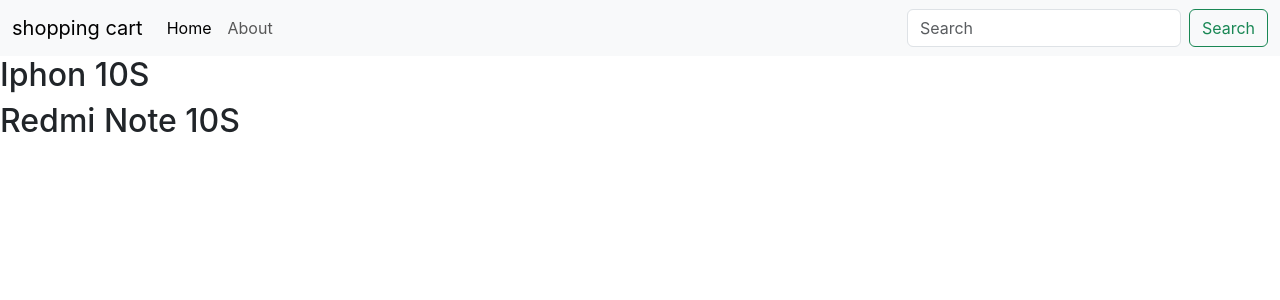
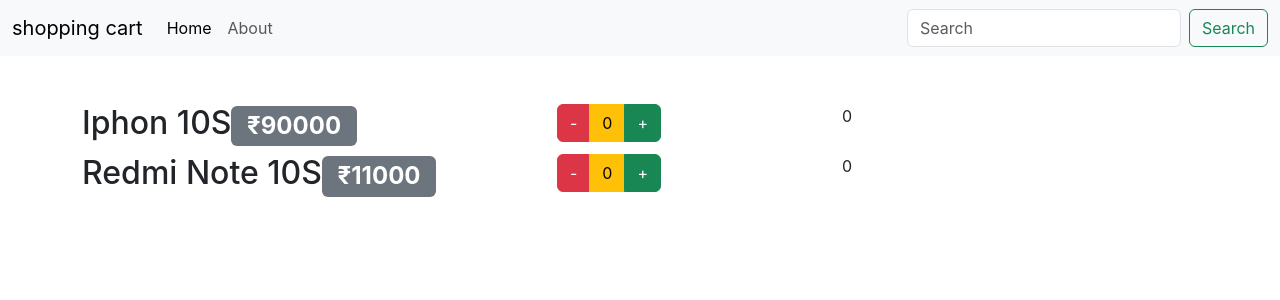
Before and after one commit to satya549/Reactjs, a React (Create React App) app: page / in a window 1280 px wide. Shown: the top 300 px of the page. Built offline with nearby package versions, Linux system fonts and the light colour scheme.

Commit message:
add button for product quantity

```diff
--- a/src/App.js
+++ b/src/App.js
@@ -19,7 +19,9 @@
   return (
     <>
       <Navbar />
+      <main className="container mt-5">
       <ProductList productList={productList} />
+      </main>
     </>
   );
 }
--- a/src/components/Product.js
+++ b/src/components/Product.js
@@ -1,11 +1,24 @@
-import React from 'react'
+import React from "react";
 
 export default function Product(props) {
   return (
-    <div className='row'>
-       <div className='col-6'>
-           <h2>{props.product.name}</h2>
-       </div>
+    <div className="row">
+      <div className="col-5">
+        <h2>
+          {props.product.name}
+          <span class="badge text-bg-secondary">₹{props.product.price}</span>
+        </h2>
+      </div>
+      <div className="col-3">
+        <div class="btn-group" role="group" aria-label="Basic mixed styles example">
+          <button type="button" class="btn btn-danger"> - </button>
+          <button type="button" class="btn btn-warning"> {props.product.quantity}</button>
+          <button type="button" class="btn btn-success"> + </button>
+        </div>
+      </div>
+      <div className="col-4">
+        {props.product.quantity * props.product.price}
+      </div>
     </div>
-  )
+  );
 }
--- a/src/components/ProductList.js
+++ b/src/components/ProductList.js
@@ -2,7 +2,6 @@
 import Product from "./Product.js";
 
 export default function ProductList(props){
-    console.log(props)
   return (
     props.productList.map((product, i) => {
     return <Product product={product} key={i}/>
```
